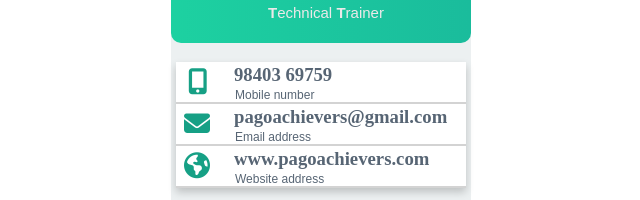
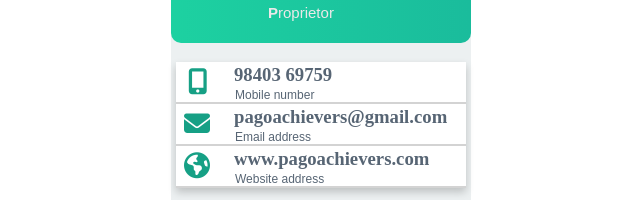
Before and after one commit to Nitheesh-7777/Business-card-3, a plain HTML site: page index.html in a window 1280 px wide. Shown: the part 237-437 px from the top of the page, without its empty margins (319-959 px from the left). Drawn offline with Linux system fonts and the light colour scheme.

Commit message:
Update index.html

```diff
--- a/index.html
+++ b/index.html
@@ -176,7 +176,7 @@
         <div class="header">
             <img src="Eban paul.jpg">
             <h3><b>P</b>aul <b>R</b>avichandran <b>E</b></h3>
-            <p><b>T</b>echnical <b>T</b>rainer</p>
+            <p><b>P</b>roprietor</p>
         </div>
 
         <div class="body">
```
